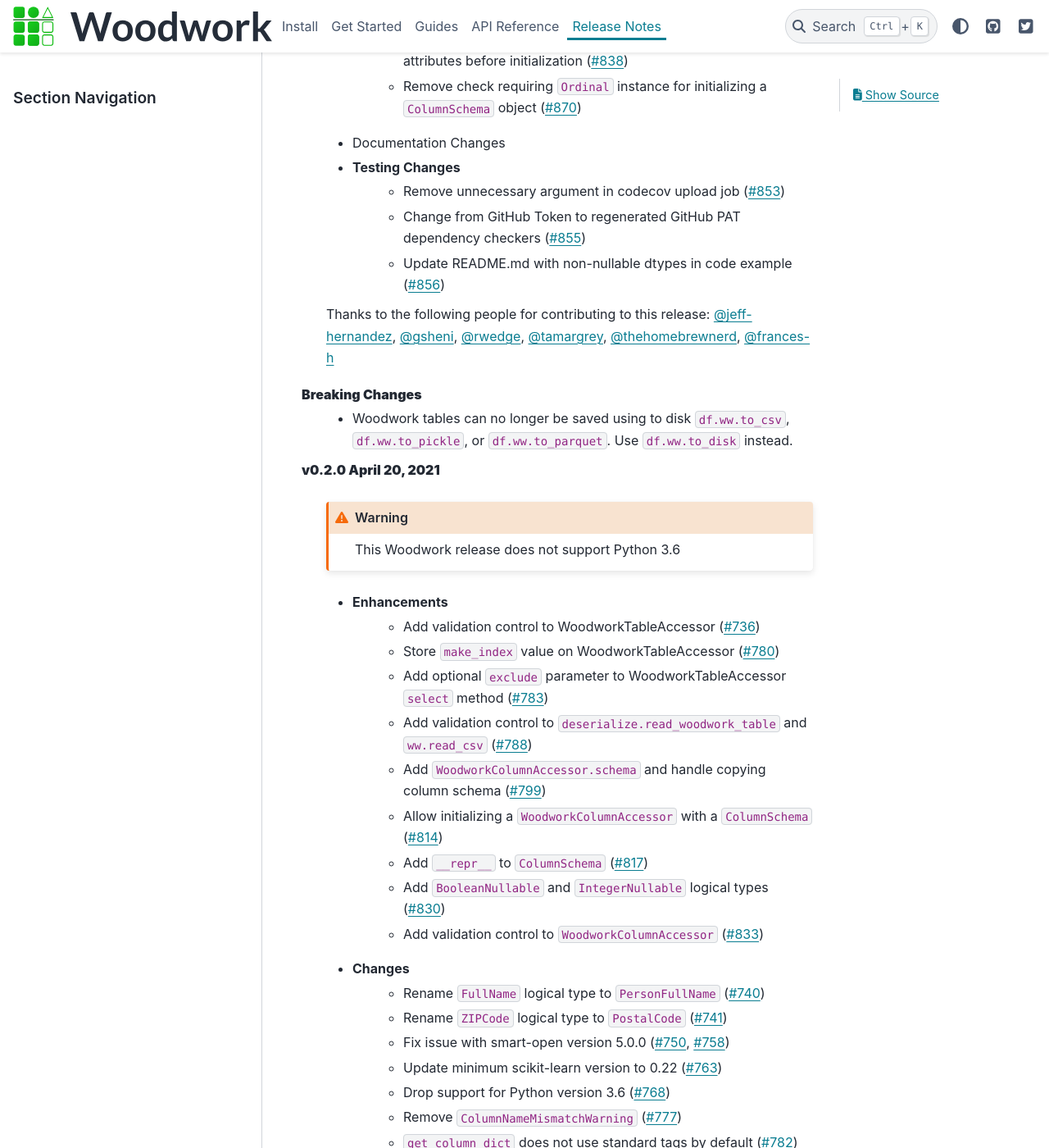
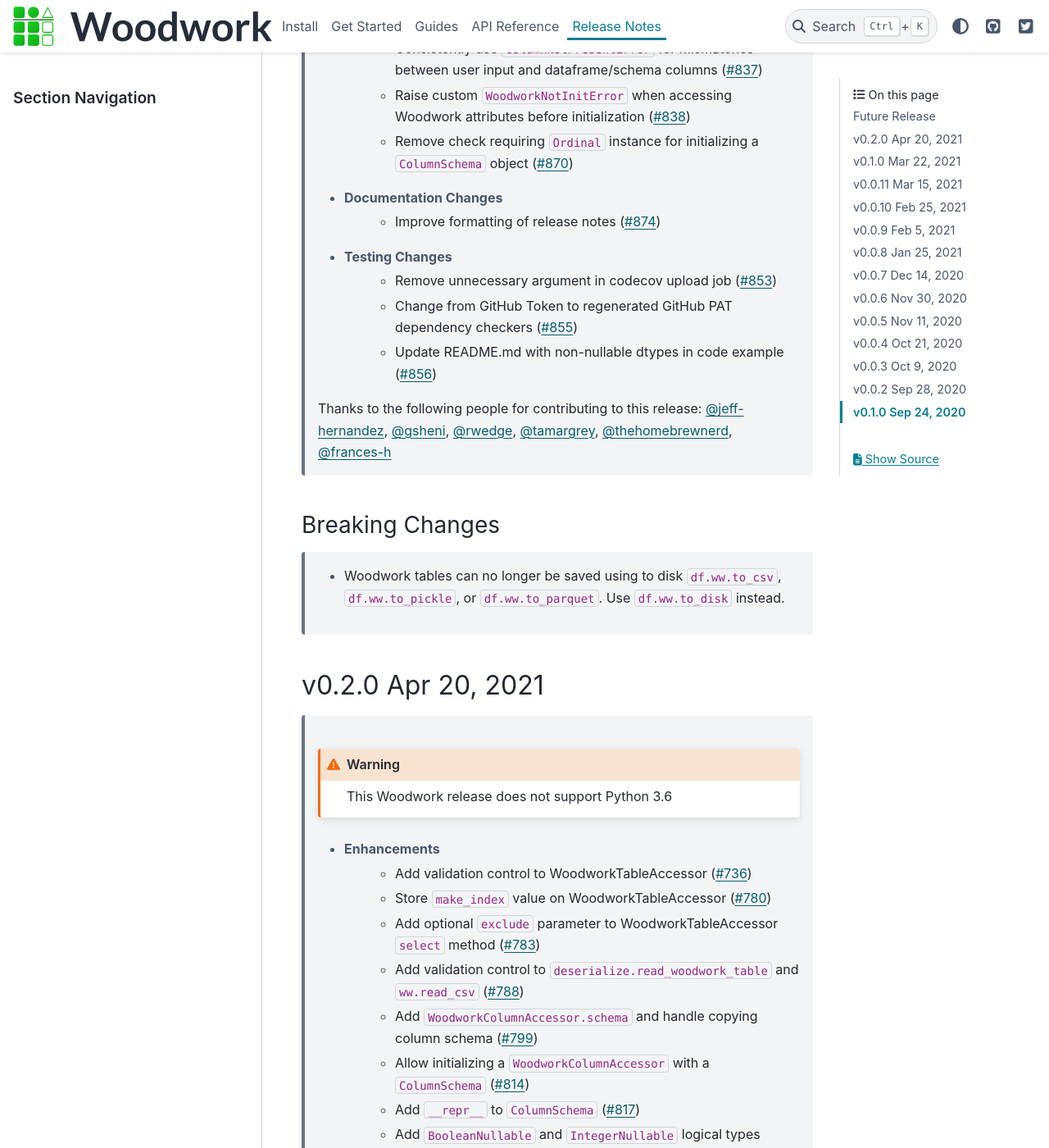
Before and after one commit to alteryx/woodwork, a Sphinx documentation site: the page built from docs/source/release_notes.rst, in a window 1280 px wide and 1400 px high, scrolled down 691 px. Shown: the whole window at 82% size. Built offline with Sphinx 7.4.7 and the PyData theme 0.15.4, drawn with Linux system fonts in a browser that asks for light colours; comment, search, counter and statistics services are not loaded; some of the changed text lies outside the part shown.

Commit message:
Improve release notes formatting (#874)
* improve release notes formatting

* update release notes

* update spacing in release.md

```diff
--- a/docs/source/release_notes.rst
+++ b/docs/source/release_notes.rst
@@ -2,7 +2,8 @@
 
 Release Notes
 -------------
-**Future Release**
+Future Release
+==============
     * Enhancements
         * Add ``is_schema_valid`` and ``get_invalid_schema_message`` functions for checking schema validity (:pr:`834`)
         * Add logical type for ``Age`` and ``AgeNullable`` (:pr:`849`)
@@ -17,6 +18,7 @@
         * Raise custom ``WoodworkNotInitError`` when accessing Woodwork attributes before initialization (:pr:`838`)
         * Remove check requiring ``Ordinal`` instance for initializing a ``ColumnSchema`` object (:pr:`870`)
     * Documentation Changes
+        * Improve formatting of release notes (:pr:`874`)
     * Testing Changes
         * Remove unnecessary argument in codecov upload job (:pr:`853`)
         * Change from GitHub Token to regenerated GitHub PAT dependency checkers (:pr:`855`)
@@ -25,11 +27,13 @@
     Thanks to the following people for contributing to this release:
     :user:`jeff-hernandez`, :user:`gsheni`, :user:`rwedge`, :user:`tamargrey`, :user:`thehomebrewnerd`, :user:`frances-h`
 
-**Breaking Changes**
+Breaking Changes
+++++++++++++++++
     * Woodwork tables can no longer be saved using to disk ``df.ww.to_csv``, ``df.ww.to_pickle``, or
       ``df.ww.to_parquet``. Use ``df.ww.to_disk`` instead.
 
-**v0.2.0 April 20, 2021**
+v0.2.0 Apr 20, 2021
+===================
     .. warning::
         This Woodwork release does not support Python 3.6
 
@@ -72,7 +76,8 @@
     Thanks to the following people for contributing to this release:
     :user:`gsheni`, :user:`jeff-hernandez`, :user:`rwedge`, :user:`tamargrey`, :user:`thehomebrewnerd`
 
-**Breaking Changes**
+Breaking Changes
+++++++++++++++++
     * The ``ZIPCode`` logical type has been renamed to ``PostalCode``
     * The ``FullName`` logical type has been renamed to ``PersonFullName``
     * The ``Schema`` object has been renamed to ``TableSchema``
@@ -82,7 +87,8 @@
       values. The new ``BooleanNullable`` and ``IntegerNullable`` logical types should be used if
       null values are present.
 
-**v0.1.0 March 22, 2021**
+v0.1.0 Mar 22, 2021
+===================
     * Enhancements
         * Implement Schema and Accessor API (:pr:`497`)
         * Add Schema class that holds typing info (:pr:`499`)
@@ -157,10 +163,12 @@
     Thanks to the following people for contributing to this release:
     :user:`gsheni`, :user:`jeff-hernandez`, :user:`johnbridstrup`, :user:`tamargrey`, :user:`thehomebrewnerd`
 
-**Breaking Changes**
+Breaking Changes
+++++++++++++++++
     * The ``DataTable`` and ``DataColumn`` classes have been removed and replaced by new ``WoodworkTableAccessor`` and ``WoodworkColumnAccessor`` classes which are used through the ``ww`` namespace available on DataFrames after importing Woodwork.
 
-**v0.0.11 March 15, 2021**
+v0.0.11 Mar 15, 2021
+====================
     * Changes
         * Restrict Koalas version to ``<1.7.0`` due to breaking changes (:pr:`674`)
         * Include unique columns in mutual information calculations (:pr:`687`)
@@ -175,7 +183,8 @@
     Thanks to the following people for contributing to this release:
     :user:`gsheni`, :user:`tamargrey`, :user:`thehomebrewnerd`
 
-**v0.0.10 February 25, 2021**
+v0.0.10 Feb 25, 2021
+====================
     * Changes
         * Avoid calculating mutualinfo for non-unique columns (:pr:`563`)
         * Preserve underlying DataFrame index if index column is not specified (:pr:`588`)
@@ -188,7 +197,8 @@
     Thanks to the following people for contributing to this release:
     :user:`gsheni`, :user:`jeff-hernandez`, :user:`johnbridstrup`, :user:`tamargrey`
 
-**v0.0.9 February 5, 2021**
+v0.0.9 Feb 5, 2021
+==================
     * Enhancements
         * Add Python 3.9 support without Koalas testing (:pr:`511`)
         * Add ``get_valid_mi_types`` function to list LogicalTypes valid for mutual information calculation (:pr:`517`)
@@ -206,7 +216,8 @@
     Thanks to the following people for contributing to this release:
     :user:`gsheni`, :user:`tamargrey`, :user:`thehomebrewnerd`
 
-**v0.0.8 January 25, 2021**
+v0.0.8 Jan 25, 2021
+===================
     * Enhancements
         * Add ``DataTable.df`` property for accessing the underling DataFrame (:pr:`470`)
         * Set index of underlying DataFrame to match DataTable index (:pr:`464`)
@@ -222,7 +233,8 @@
     Thanks to the following people for contributing to this release:
     :user:`gsheni`, :user:`tamargrey`, :user:`thehomebrewnerd`
 
-**v0.0.7 December 14, 2020**
+v0.0.7 Dec 14, 2020
+===================
     * Enhancements
         * Allow for user-defined logical types and inference functions in TypeSystem object (:pr:`424`)
         * Add ``__repr__`` to DataTable (:pr:`425`)
@@ -247,7 +259,8 @@
     Thanks to the following people for contributing to this release:
     :user:`gsheni`, :user:`jeff-hernandez`, :user:`tamargrey`, :user:`thehomebrewnerd`
 
-**v0.0.6 November 30, 2020**
+v0.0.6 Nov 30, 2020
+===================
     * Enhancements
         * Add support for creating DataTable from Koalas DataFrame (:pr:`327`)
         * Add ability to initialize DataTable with numpy array (:pr:`367`)
@@ -280,14 +293,16 @@
     Thanks to the following people for contributing to this release:
     :user:`ctduffy`, :user:`gsheni`, :user:`tamargrey`, :user:`thehomebrewnerd`
 
-**Breaking Changes**
+Breaking Changes
+++++++++++++++++
     * The ``DataTable.set_semantic_tags`` method was removed. ``DataTable.set_types`` can be used instead.
     * The ``DataTable.set_logical_types`` method was removed. ``DataTable.set_types`` can be used instead.
     * ``WholeNumber`` was removed from LogicalTypes. Columns that were previously inferred as WholeNumber will now be inferred as Integer.
     * The ``DataTable.get_mutual_information`` was renamed to ``DataTable.mutual_information``.
     * The ``copy_dataframe`` parameter was removed from DataTable initialization.
 
-**v0.0.5 November 11, 2020**
+v0.0.5 Nov 11, 2020
+===================
     * Enhancements
         * Add ``__eq__`` to DataTable and DataColumn and update LogicalType equality (:pr:`318`)
         * Add ``value_counts()`` method to DataTable (:pr:`342`)
@@ -327,12 +342,14 @@
     Thanks to the following people for contributing to this release:
     :user:`ctduffy`, :user:`gsheni`, :user:`tamargrey`, :user:`thehomebrewnerd`
 
-**Breaking Changes**
+Breaking Changes
+++++++++++++++++
     * The ``DataColumn.to_pandas`` method was renamed to ``DataColumn.to_series``.
     * The ``DataTable.to_pandas`` method was renamed to ``DataTable.to_dataframe``.
     * ``copy`` is no longer a parameter of ``DataTable.to_dataframe`` or ``DataColumn.to_series``.
 
-**v0.0.4 October 21, 2020**
+v0.0.4 Oct 21, 2020
+===================
     * Enhancements
         * Add optional ``include`` parameter for ``DataTable.describe()`` to filter results (:pr:`228`)
         * Add ``make_index`` parameter to ``DataTable.__init__`` to enable optional creation of a new index column (:pr:`238`)
@@ -360,7 +377,8 @@
     Thanks to the following people for contributing to this release:
     :user:`ctduffy`, :user:`gsheni`, :user:`tamargrey`, :user:`thehomebrewnerd`
 
-**v0.0.3 October 9, 2020**
+v0.0.3 Oct 9, 2020
+==================
     * Enhancements
         * Implement setitem on DataTable to create/overwrite an existing DataColumn (:pr:`165`)
         * Add ``to_pandas`` method to DataColumn to access the underlying series (:pr:`169`)
@@ -402,7 +420,8 @@
     Thanks to the following people for contributing to this release:
     :user:`gsheni`, :user:`tamargrey`, :user:`thehomebrewnerd`
 
-**v0.0.2 September 28, 2020**
+v0.0.2 Sep 28, 2020
+===================
     * Fixes
         * Fix formatting issue when printing global config variables (:pr:`138`)
     * Changes
@@ -415,7 +434,8 @@
     Thanks to the following people for contributing to this release:
     :user:`gsheni`, :user:`tamargrey`, :user:`thehomebrewnerd`
 
-**v0.1.0 September 24, 2020**
+v0.1.0 Sep 24, 2020
+===================
     * Add ``natural_language_threshold`` global config option used for Categorical/NaturalLanguage type inference (:pr:`135`)
     * Add global config options and add ``datetime_format`` option for type inference (:pr:`134`)
     * Fix bug with Integer and WholeNumber inference in column with ``pd.NA`` values (:pr:`133`)
```
Also changed, not shown: release.md (+4 -2 lines).
